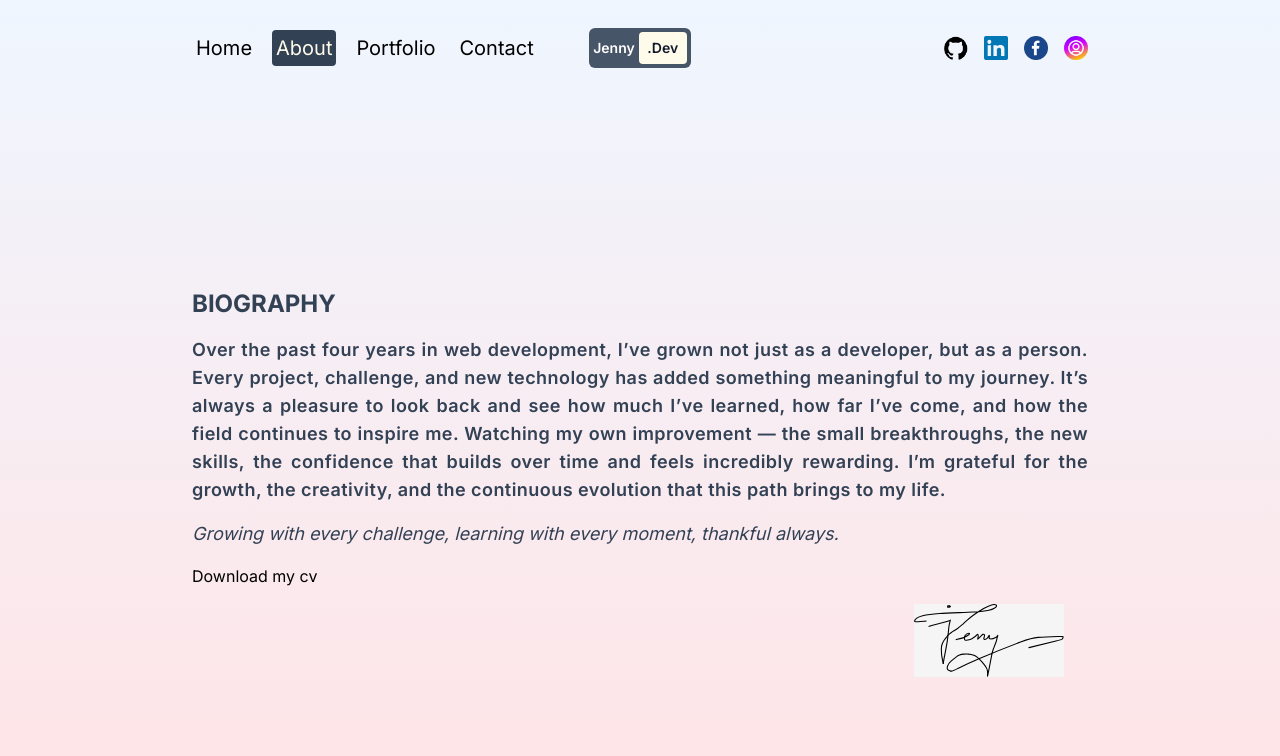
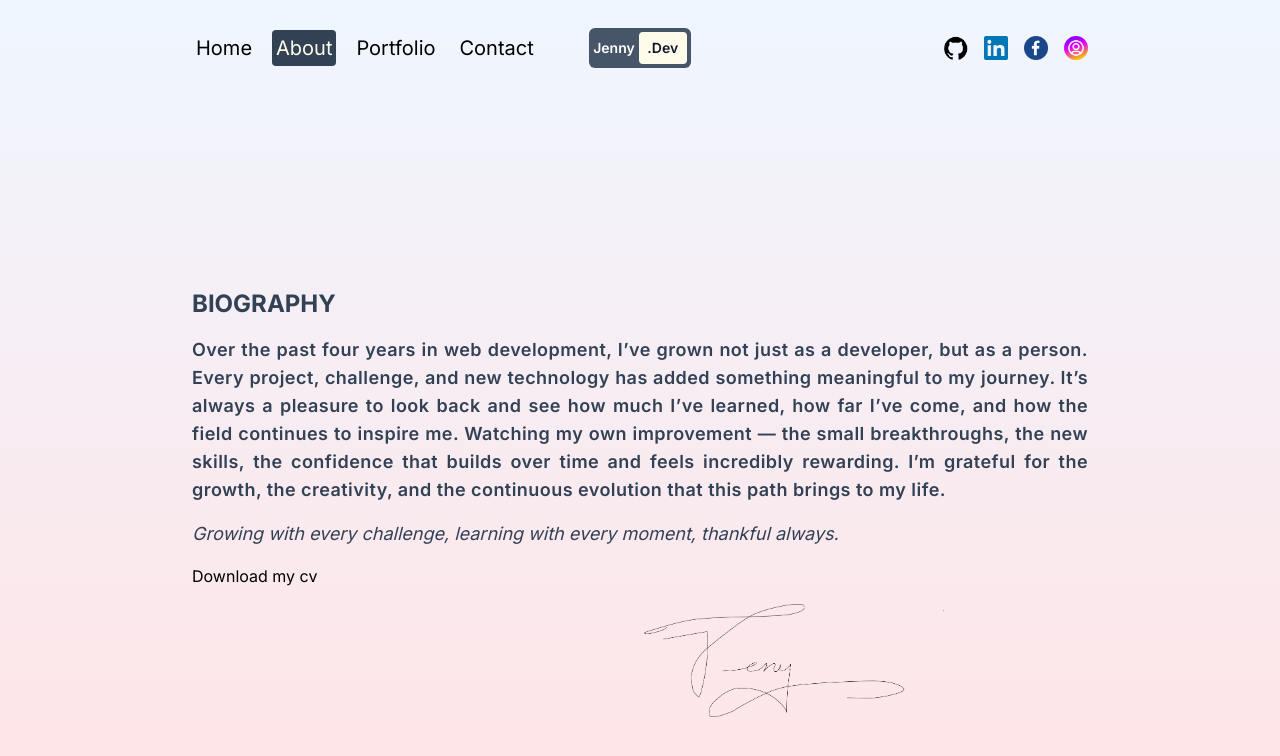
Before and after one commit to Trang217/animated_portfolio, a Next.js app: page /about in a window 1280 px wide. Shown: the top 756 px of the page. Built offline with nearby package versions, Linux system fonts and the light colour scheme.

Commit message:
update signature

```diff
--- a/src/app/about/page.jsx
+++ b/src/app/about/page.jsx
@@ -18,6 +18,7 @@ const lists = [
   "Framer Motion",
   "Github",
   "Rest API",
+  "Three Js",
 ];
 function AboutPage() {
   return (
@@ -62,12 +63,12 @@ function AboutPage() {
               Download my cv
             </a>
             {/* Signature */}
-            <div className="self-end mr-6">
+            <div className="self-end mr-36">
               <Image
-                src="/mysign.svg"
+                src="/mysign.png"
                 alt="my signature"
-                width={150}
-                height={96}
+                width={300}
+                height={150}
               />
             </div>
             {/* Scroll SVG  */}
@@ -80,7 +81,7 @@ function AboutPage() {
               Skills
             </h1>
             {/*Skill List  */}
-            <div className="flex gap-4 flex-wrap">
+            <div className="flex gap-4 flex-wrap max-w-md">
               {lists.map((item) => (
                 <div
                   key={item}
```
Also changed, not shown: public/mysign.png (added), public/mysign.svg (deleted).
